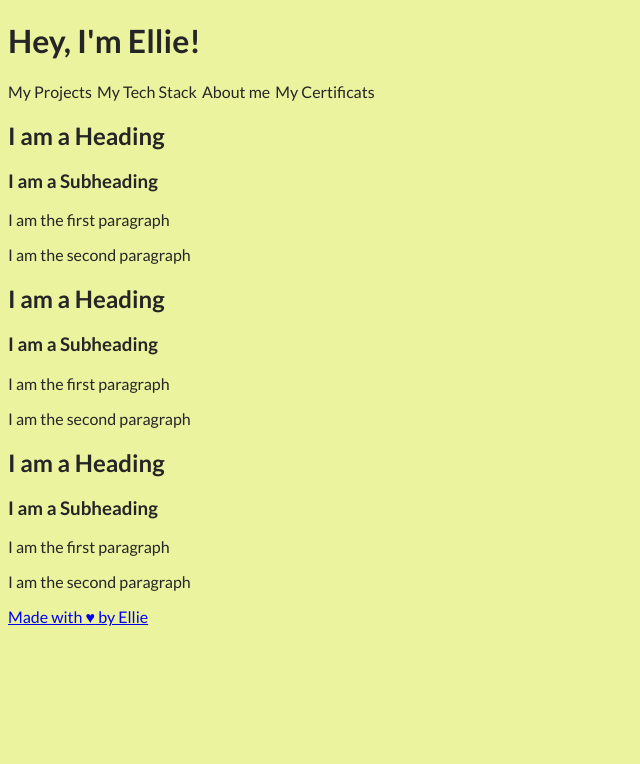
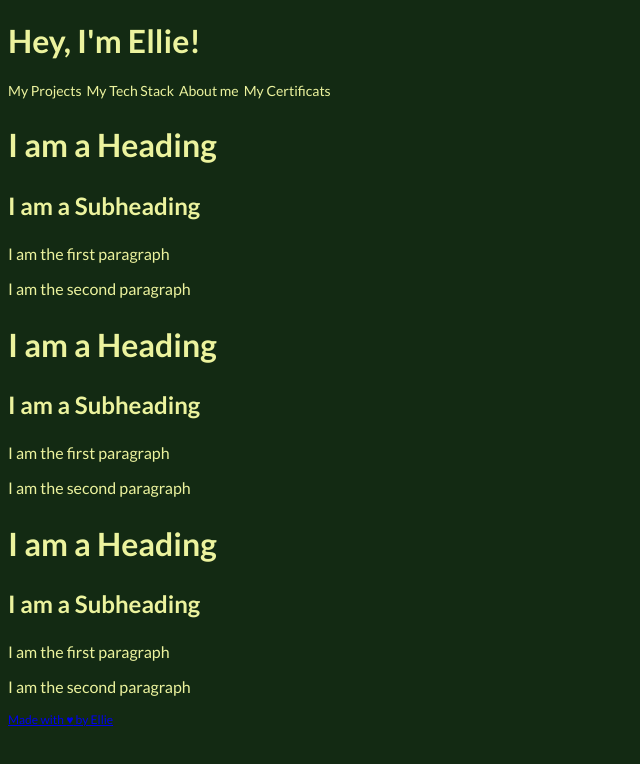
Before and after one commit to e-rmkt/personal-website, a plain HTML site: page index.html in a window 1280 px wide. Shown: the whole page, without its empty margins (0-640 px from the left). Drawn offline with Linux system fonts and the light colour scheme; a web font is replaced by a local one.

Commit message:
add font-sizes

```diff
--- a/index.css
+++ b/index.css
@@ -16,14 +16,24 @@
   /* FONTS */
   --heading-font: Playfair Display;
   --text-font: Lato;
+  /* SIZES */
+  --body-text-mobile: 16px;
+  --subhead-text-mobile: 24px;
+  --title-text-mobile: 32px;
+  --nav-li-mobile: 14px;
+  --footer-mobile: 12px;
 }
 
 /* MAIN */
 
 body {
-  background-color: var(--primary-color);
-  color: var(--font-color);
+  background-color: var(--secondary-contrast-color);
+  color: var(--primary-color);
   font-family: var(--text-font);
+}
+
+body p {
+  font-size: var(--body-text-mobile);
 }
 
 /* HEADER */
@@ -41,12 +51,25 @@ ul {
   list-style: none;
   gap: 5px;
   padding: 0;
+  font-size: var(--nav-li-mobile);
 }
 
 /* MAIN-SECTION */
+
+.section__title {
+  font-size: var(--title-text-mobile);
+}
+
+.section__subheading {
+  font-size: var(--subhead-text-mobile);
+}
 
 /* SECOND-SECTION */
 
 /* THIRD-SECTION */
 
 /* FOOTER */
+
+footer {
+  font-size: var(--footer-mobile);
+}
```
